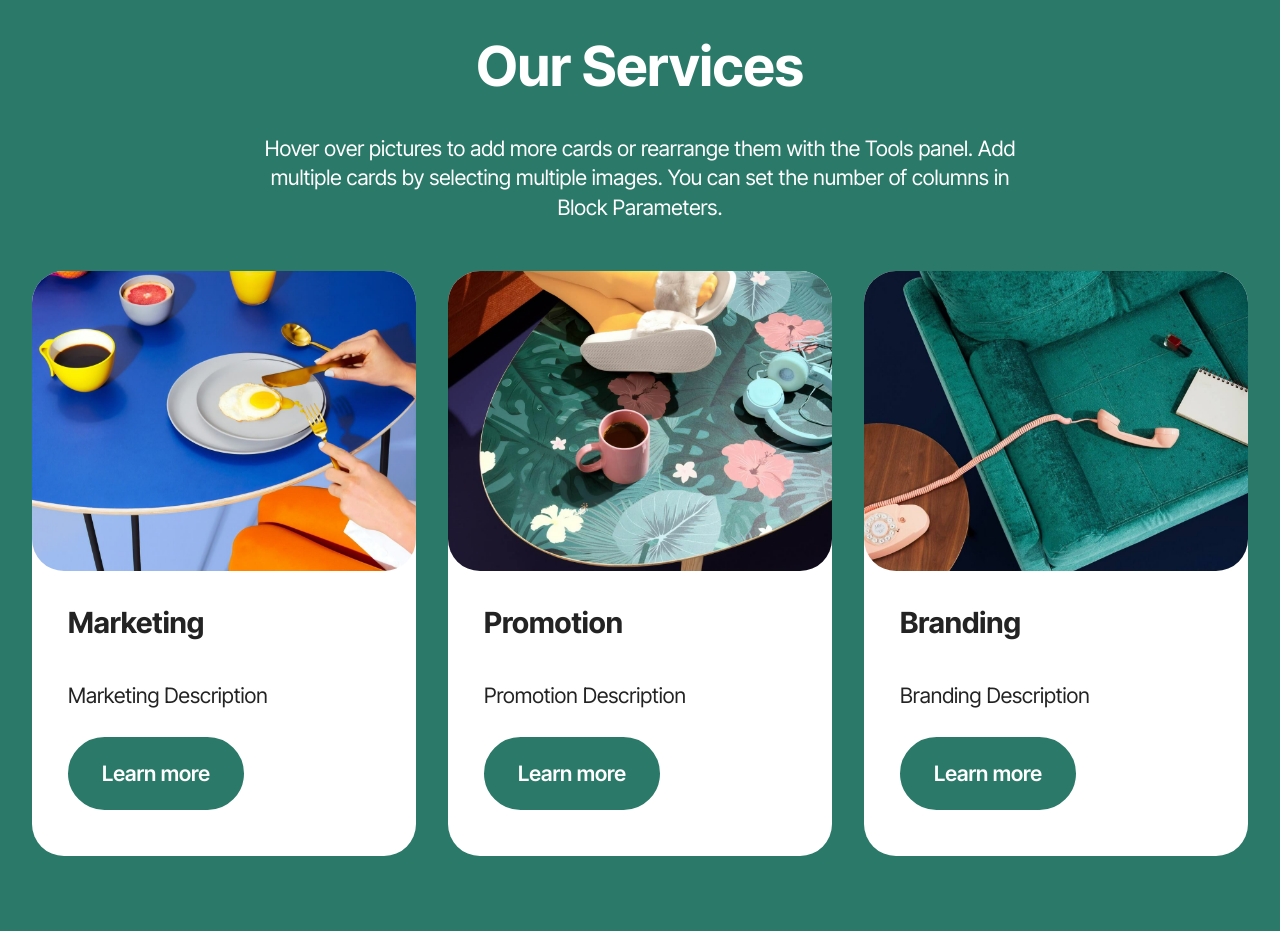
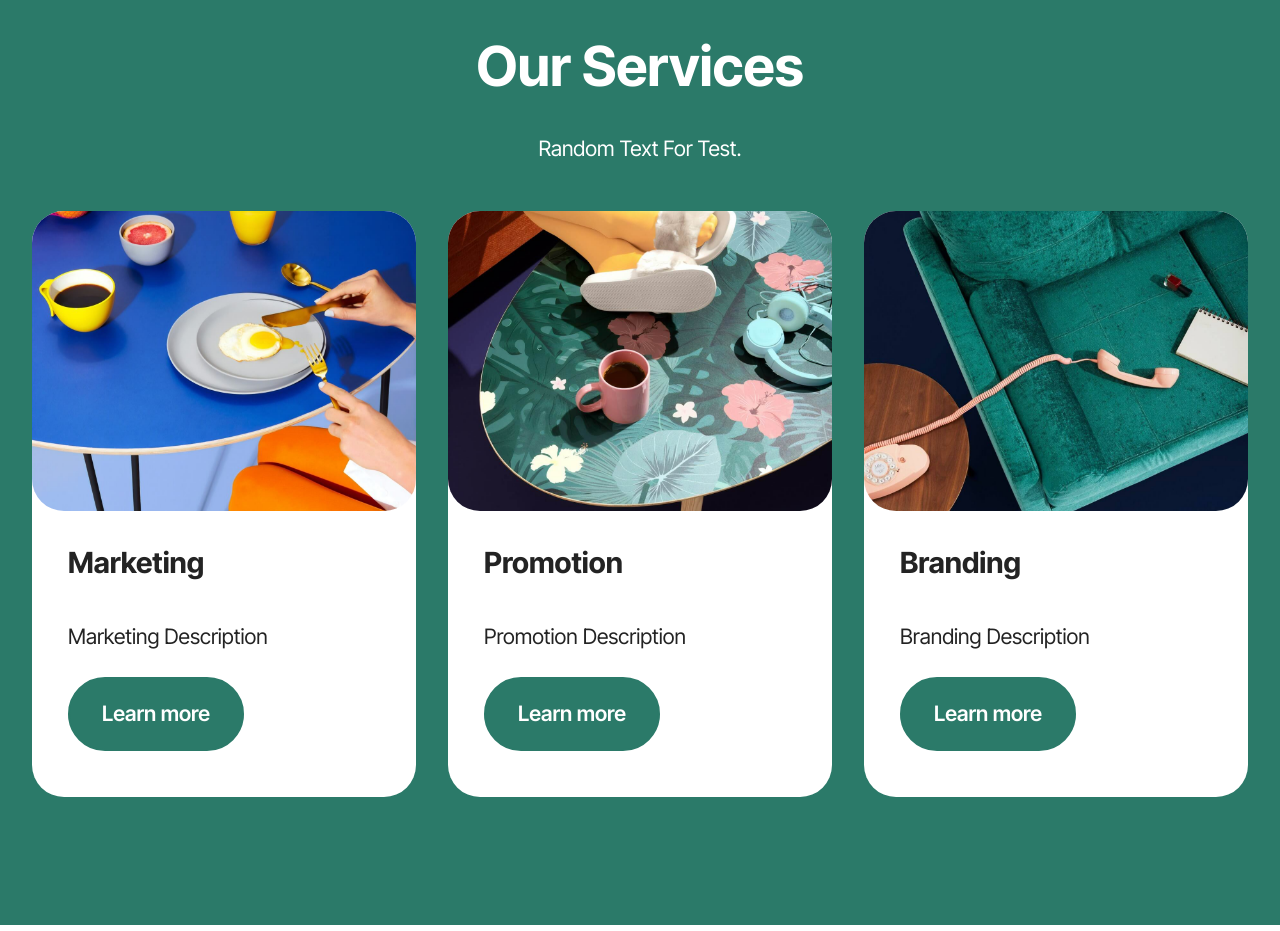
Before and after one commit to Jshsjsbd/proweb, a plain HTML site: page index.html in a window 1280 px wide. Shown: the part 2140-3071 px from the top of the page. Drawn offline with Linux system fonts and the light colour scheme.

Commit message:
Update index.html

```diff
--- a/index.html
+++ b/index.html
@@ -119,7 +119,7 @@
 			<div class="col-12 content-head">
 				<div class="mbr-section-head mb-5">
 					<h4 class="mbr-section-title mbr-fonts-style align-center mb-0 display-2"><strong>Our Services</strong></h4>
-					<h5 class="mbr-section-subtitle mbr-fonts-style align-center mb-0 mt-4 display-7">Hover over pictures to add more cards or rearrange them with the Tools panel. Add multiple cards by selecting multiple images. You can set the number of columns in Block Parameters.</h5>
+					<h5 class="mbr-section-subtitle mbr-fonts-style align-center mb-0 mt-4 display-7">Random Text For Test.</h5>
 
 				</div>
 			</div>
```
